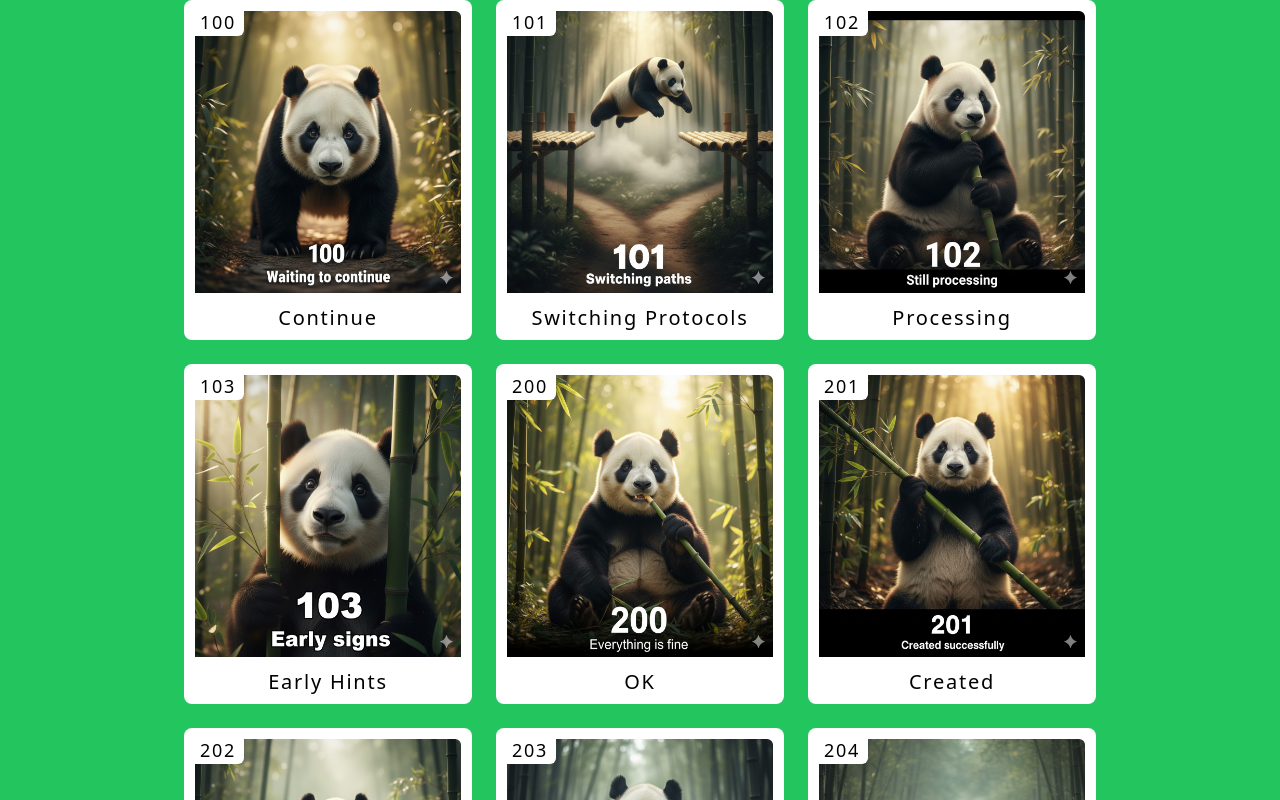
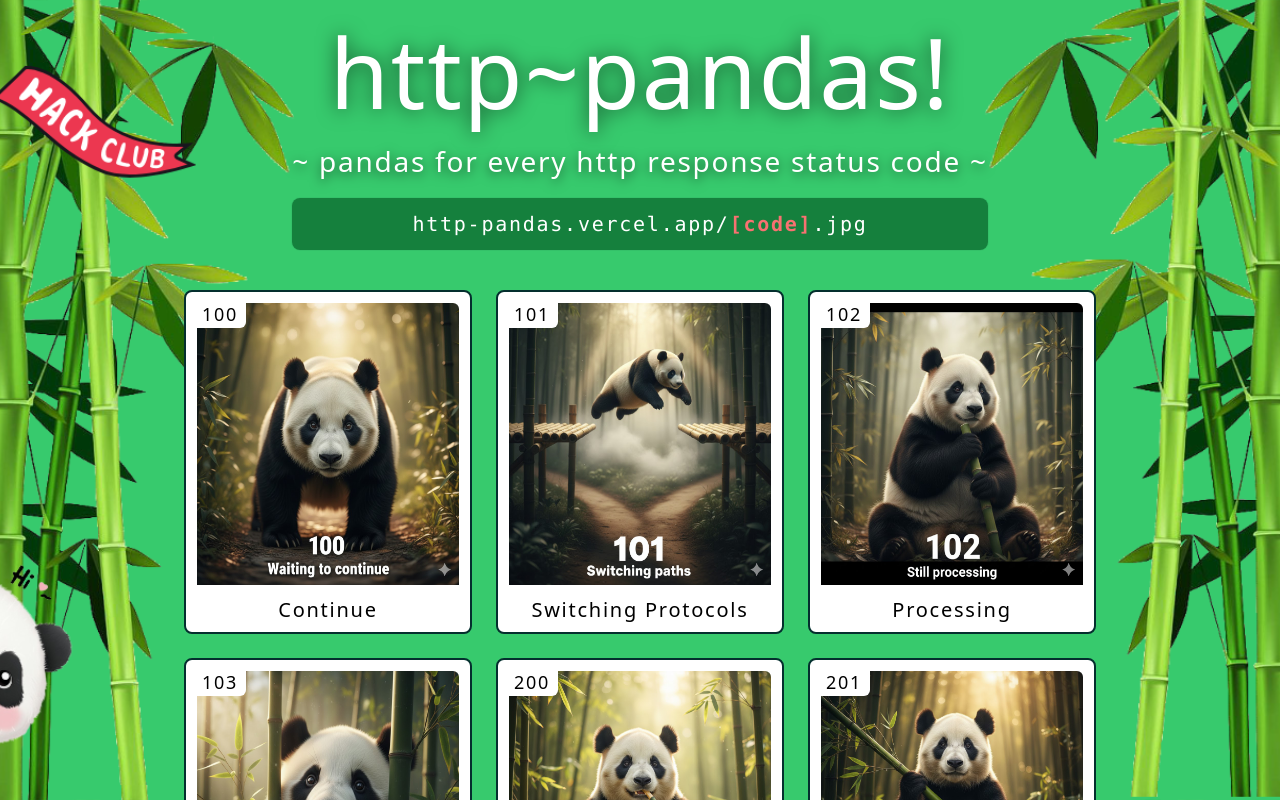
Before and after one commit to iamsatyanchal/http-panda, a React (Vite) app: page / in a window 1280 px wide. Shown: the top 800 px of the page. Built offline with nearby package versions, Linux system fonts and the light colour scheme; a web font is replaced by a local one.

Commit message:
Refactor App component and update status code display

```diff
--- a/src/App.tsx
+++ b/src/App.tsx
@@ -1,6 +1,4 @@
-import { useState } from "react";
 function App() {
-  const [url, seturl] = useState('chutiya');
   const status_codes = [
     { code: 100, message: "Continue" },
     { code: 101, message: "Switching Protocols" },
@@ -51,7 +49,7 @@ function App() {
     { code: 426, message: "Upgrade Required" },
     { code: 428, message: "Precondition Required" },
     { code: 429, message: "Too Many Requests" },
-    { code: 431, message: "Request Header Fields Too Large" },
+    { code: 431, message: "Req. Header Fields Too Large" },
     { code: 451, message: "Unavailable For Legal Reasons" },
     { code: 500, message: "Internal Server Error" },
     { code: 501, message: "Not Implemented" },
@@ -65,11 +63,20 @@ function App() {
     { code: 510, message: "Not Extended" },
     { code: 511, message: "Network Auth Required" }];
   return (
-    <div className="flex flex-col justify-center items-center bg-green-500">
-      <div className="flex flex-col grid grid-cols-3 gap-6">
+    <div className=" flex flex-col justify-center items-center bg-green-500/90 bg-[url('./Bamboo-PNG-Pic-Background.png')] bg-no-repeat bg-center bg-cover min-h-screen bg-fixed">
+      <div className="text-center py-6">
+        <p className="text-8xl text-white mb-2 drop-shadow-[0_1px_10px_rgba(0,0,0,0.6)]">http~pandas!</p>
+        <p className="text-[28px] mt-5 text-white drop-shadow-[0px_3px_6px_rgba(0,0,0,0.6)]">~ pandas for every http response status code ~</p>
+        <div className="w-full my-4 relative rounded-lg ring-1 ring-gray-900 ring-opacity-5 bg-green-700 block">
+          <pre className="block scrollbar-none overflow-auto text-white text-sm leading-normal">
+            <code className="inline-block my-3 scrolling-touch subpixel-antialiased text-xl">http-pandas.vercel.app/<span className="text-red-400 font-bold">[code]</span>.jpg</code>
+          </pre>
+        </div>
+      </div>
+      <div className="flex flex-col grid grid-cols-3 gap-6 mb-8">
         {status_codes.map((code) => {
           return (
-            <div className="bg-white p-2 w-72 rounded-lg">
+            <div className="bg-white p-2 w-72 rounded-lg border-[2.5px] border-teal-950">
               <span className="absolute px-2 rounded-[0px_0px_6px_0px] text-center bg-white text-lg text-black" key={code.code}>{code.code}</span>
               <img src={`./${code.code}.jpg`} className="w-72 h-72 rounded-[9px_9px_0px_0px] border-[3px] border-white" />
               <p className="text-center px-1 mt-2 text-xl text-black box-shadow-lg" key={code.code}> {code.message}</p>
@@ -77,6 +84,9 @@ function App() {
           )
         })}
       </div>
+      <div className="mb-10 mt-4">
+        <p className="drop-shadow-[0_0px_9px_rgba(0,0,0,0.6)] text-slate-900 text-[23px]">~ Built with lots of 💖 and 🥤 by <span className="relative bottom-[3px] text-[20px] text-white bg-red-500 border-2 border-black rounded-lg px-2 pb-1 pt-0.5">@iamsatyanchal</span> ~</p>
+      </div>
     </div>
   )
 }
```
